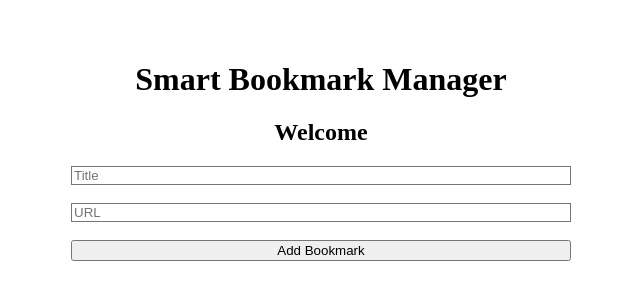
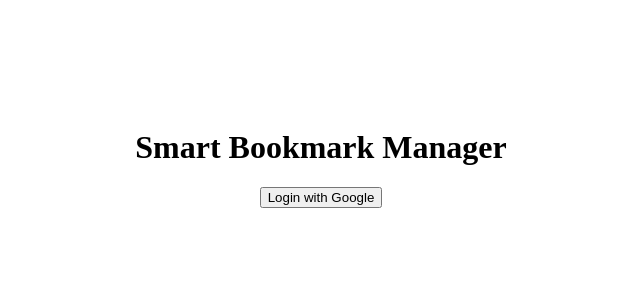
Before and after one commit to keerthi004creator/Smart-Bookmark-Manager, a Next.js app: page / in a window 1280 px wide. Shown: the part 250-550 px from the top of the page, without its empty margins (319-959 px from the left). Built offline with nearby package versions, Linux system fonts and the light colour scheme.

Commit message:
initial commit

```diff
--- a/pages/index.js
+++ b/pages/index.js
@@ -6,93 +6,143 @@ export default function Home() {
   const [user, setUser] = useState(null);
   const [title, setTitle] = useState("");
   const [url, setUrl] = useState("");
-  const [bookmark, setbookmark] = useState([]);
+  const [bookmark, setBookmark] = useState([]);
   const [editId, setEditId] = useState(null);
   const [editTitle, setEditTitle] = useState("");
   const [editUrl, setEditUrl] = useState("");
 
-  // 🔹 Get Logged-in User
+  // ✅ Get session correctly (IMPORTANT FOR VERCEL)
   useEffect(() => {
-    getUser();
+
+
+    const getSession = async () => {
+      const { data: { session } } =
+        await supabase.auth.getSession();
+
+      setUser(session?.user ?? null);
+
+      if (session?.user) {
+        fetchBookmark(session.user);
+      }
+    };
+
+    getSession();
+
+    const { data: listener } =
+      supabase.auth.onAuthStateChange((_event, session) => {
+        setUser(session?.user ?? null);
+
+        if (session?.user) {
+          fetchBookmark(session.user);
+        }
+      });
+
+    return () => {
+      listener.subscription.unsubscribe();
+    };
+
   }, []);
 
-  async function getUser() {
-    const { data: { user } } = await supabase.auth.getUser();
-    setUser(user);
-    fetchbookmark(user);
+  // ✅ Google Login
+  async function signInWithGoogle() {
+    await supabase.auth.signInWithOAuth({
+      provider: "google",
+      options: {
+        redirectTo: window.location.origin
+      }
+    });
   }
 
-  // 🔹 Fetch bookmark
-  async function fetchbookmark(user) {
-    if (!user) return;
+  // ✅ Logout
+  async function logout() {
+    await supabase.auth.signOut();
+    setUser(null);
+    setBookmark([]);
+  }
 
+  // ✅ Fetch bookmarks
+  async function fetchBookmark(user) {
     const { data, error } = await supabase
       .from("bookmark")
       .select("*")
       .eq("user_id", user.id);
 
-    if (!error) {
-      setbookmark(data);
-    }
+    if (!error) setBookmark(data);
   }
 
-  // 🔹 Add Bookmark
-  async function addBookmark(e) {
-    e.preventDefault();
+  // ✅ Add Bookmark
+  // async function addBookmark(e) {
+  //   e.preventDefault();
 
-    const { data: { user } } = await supabase.auth.getUser();
+  //   if (!title || !url) {
+  //     alert("Enter Title and URL");
+  //     return;
+  //   }
 
-    if (!title || !url) {
-      alert("Enter both Title and URL");
+  //   const { error } = await supabase
+  //     .from("bookmark")
+  //     .insert([
+  //       {
+  //         title,
+  //         url,
+  //         user_id: user.id
+  //       }
+  //     ]);
+
+  //   if (!error) {
+  //     setTitle("");
+  //     setUrl("");
+  //     fetchBookmark(user);
+  //   }
+  // }
+
+  const addBookmark = async (link) => {
+  // 1️⃣ Get logged-in user
+  const { data: { user }, error: userError } = await supabase.auth.getUser();
+
+  if (userError || !user) {
+    console.log("User not logged in");
     return;
   }
 
-    const { error } = await supabase.from("bookmark").insert([
+  // 2️⃣ Insert bookmark with user_id
+  const { data, error } = await supabase
+    .from("bookmark")
+    .insert([
       {
-        title: title,
-        url: url,
+        url: link,
         user_id: user.id
       }
     ]);
 
-    if (!error) {
-      setTitle("");
-      setUrl("");
-      fetchbookmark(user);
+  if (error) {
+    console.error("Insert error:", error);
+  } else {
+    console.log("Bookmark added:", data);
   }
-  }
+};
 
-  // 🔹 Delete Bookmark
+
+  // ✅ Delete Bookmark
   async function deleteBookmark(id) {
-
-    const { data: { user } } = await supabase.auth.getUser();
-
-    const { error } = await supabase
+    await supabase
       .from("bookmark")
       .delete()
       .eq("id", id)
       .eq("user_id", user.id);
 
-    if (error) {
-      console.log(error);
-      return;
+    fetchBookmark(user);
   }
 
-    fetchbookmark(user);
+  function startEdit(b) {
+    setEditId(b.id);
+    setEditTitle(b.title);
+    setEditUrl(b.url);
   }
 
-  function startEdit(bookmark) {
-  setEditId(bookmark.id);
-  setEditTitle(bookmark.title);
-  setEditUrl(bookmark.url);
-  }
-
-  // 🔹 Update Bookmark
+  // ✅ Update Bookmark
   async function updateBookmark() {
-
-  const { data: { user } } = await supabase.auth.getUser();
-
-  const { error } = await supabase
+    await supabase
       .from("bookmark")
       .update({
         title: editTitle,
@@ -101,13 +151,8 @@ async function updateBookmark() {
       .eq("id", editId)
       .eq("user_id", user.id);
 
-  if (error) {
-    console.log(error);
-    return;
-  }
-
     setEditId(null);
-  fetchbookmark(user);
+    fetchBookmark(user);
   }
 
   return (
@@ -115,64 +160,83 @@ async function updateBookmark() {
 
       <div className="bg-white p-8 rounded-2xl shadow-2xl w-[500px]">
 
-      <h1 className="text-2xl font-bold text-center mb-2">
+        <h1 className="text-2xl font-bold text-center mb-4">
           Smart Bookmark Manager
         </h1>
 
-      <h2 className="text-2xl font-bold mb-4 text-center">
-        Welcome {user?.email}
+        {/* ✅ LOGIN SCREEN */}
+        {!user && (
+          <div className="text-center">
+            <button
+              onClick={signInWithGoogle}
+              className="bg-red-500 text-white px-4 py-2 rounded-lg">
+              Login with Google
+            </button>
+          </div>
+        )}
+
+        {/* ✅ APP SCREEN */}
+        {user && (
+          <>
+            <h2 className="text-center mb-4">
+              Welcome {user.email}
             </h2>
 
-      <form onSubmit={addBookmark} className="flex flex-col gap-3 mb-5">
+            <button
+              onClick={logout}
+              className="bg-gray-800 text-white px-3 py-1 rounded mb-4">
+              Logout
+            </button>
+
+            <form
+              onSubmit={addBookmark}
+              className="flex flex-col gap-3 mb-5">
 
               <input
-          className="border p-2 rounded-lg focus:outline-none focus:ring-2 focus:ring-purple-400"
+                className="border p-2 rounded-lg"
                 placeholder="Title"
+                value={title}
                 onChange={(e) => setTitle(e.target.value)}
               />
-        <br></br>
+
               <input
-          className="border p-2 rounded-lg focus:outline-none focus:ring-2 focus:ring-purple-400"
+                className="border p-2 rounded-lg"
                 placeholder="URL"
+                value={url}
                 onChange={(e) => setUrl(e.target.value)}
               />
-        <br></br>
-        <button
-          className="bg-purple-600 text-white py-2 rounded-lg hover:bg-purple-700 transition">
+
+              <button className="bg-purple-600 text-white py-2 rounded-lg">
                 Add Bookmark
               </button>
-
             </form>
 
             <ul className="space-y-3">
-
-        {bookmark?.map((b) => (
-          <li key={b.id} className="flex justify-between items-center bg-gray-100 p-3 rounded-lg">
+              {bookmark.map((b) => (
+                <li key={b.id}
+                  className="flex justify-between items-center bg-gray-100 p-3 rounded-lg">
 
                   {editId === b.id ? (
                     <>
                       <input
-                  className="border p-1 rounded"
                         value={editTitle}
                         onChange={(e) => setEditTitle(e.target.value)}
+                        className="border p-1 rounded"
                       />
-
                       <input
-                  className="border p-1 rounded"
                         value={editUrl}
                         onChange={(e) => setEditUrl(e.target.value)}
+                        className="border p-1 rounded"
                       />
-
                       <button
-                  className="bg-green-500 text-white px-2 py-1 rounded"
-                  onClick={updateBookmark}>
+                        onClick={updateBookmark}
+                        className="bg-green-500 text-white px-2 py-1 rounded">
                         Save
                       </button>
                     </>
                   ) : (
                     <>
-                <a
-                  href={b.url}
+                      <a href={b.url}
                          target="_blank"
                          className="text-blue-600 underline">
                         {b.title}
@@ -180,26 +244,25 @@ async function updateBookmark() {
 
                       <div className="flex gap-2">
                         <button
-                    className="bg-yellow-400 px-2 py-1 rounded"
-                    onClick={() => startEdit(b)}>
+                          onClick={() => startEdit(b)}
+                          className="bg-yellow-400 px-2 py-1 rounded">
                           Edit
                         </button>
                         <button
-                    className="bg-red-500 text-white px-2 py-1 rounded"
-                    onClick={() => deleteBookmark(b.id)}>
+                          onClick={() => deleteBookmark(b.id)}
+                          className="bg-red-500 text-white px-2 py-1 rounded">
                           Delete
                         </button>
                       </div>
                     </>
                   )}
-
                 </li>
               ))}
-
             </ul>
+          </>
+        )}
 
       </div>
-
     </div>
   );
 }
```
Lines whose indentation alone changed are shown as unchanged.
